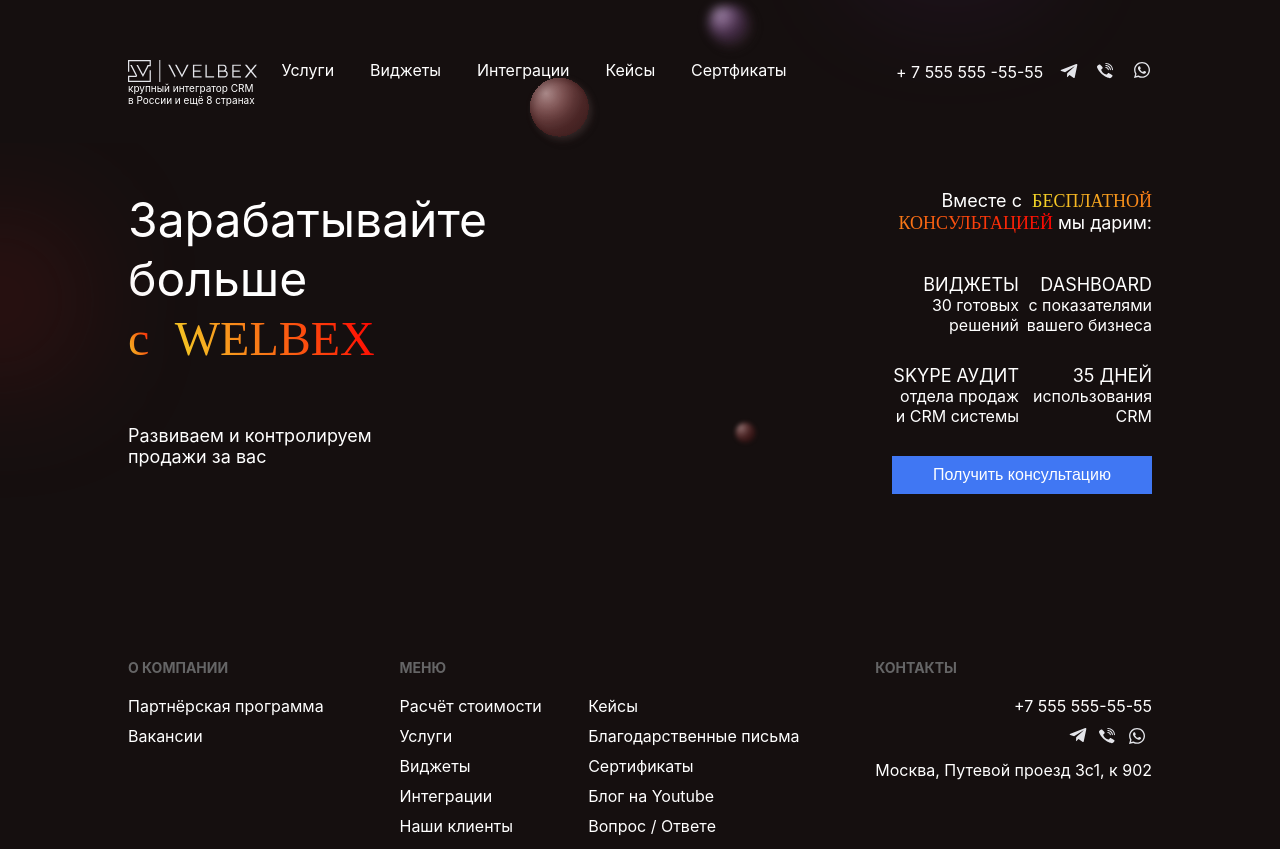
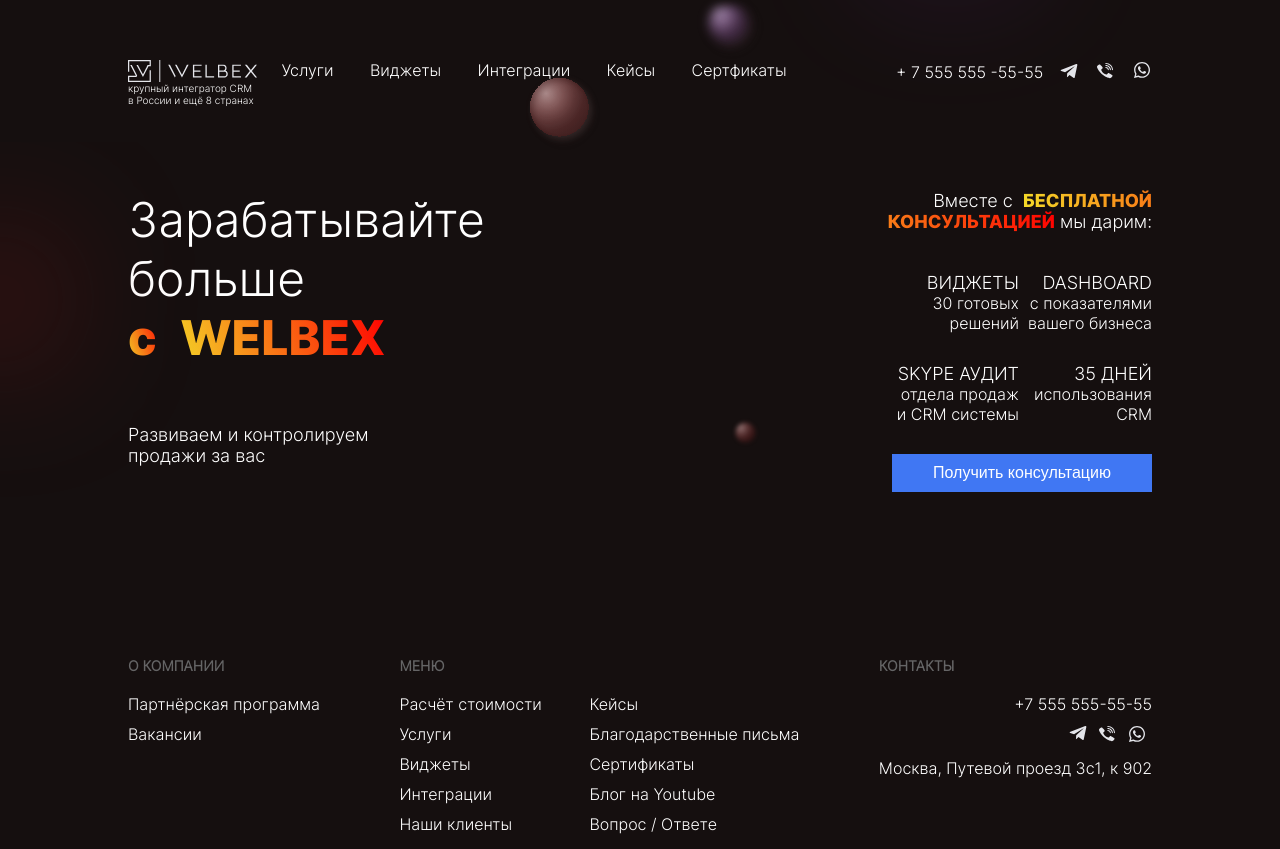
Before and after one commit to AnnaConda007/2task, a plain HTML site: page index.html in a window 1280 px wide. Shown: the top 849 px of the page. Drawn offline with Linux system fonts and the light colour scheme; the site is published under a folder, as on GitHub Pages, so addresses that start at the root find nothing; files whose address does not match are found by name.

Commit message:
/fonts=>fonts

```diff
--- a/index.css
+++ b/index.css
@@ -14,11 +14,11 @@ a {
 
 @font-face {
   font-family: "inter";
-  src: url("/fonts/Inter-Light.ttf") format("truetype");
+  src: url("fonts/Inter-Light.ttf") format("truetype");
 }
 @font-face {
   font-family: "inter-bold";
-  src: url("/fonts/Inter-ExtraBold.ttf") format("truetype");
+  src: url("fonts/Inter-ExtraBold.ttf") format("truetype");
 }
 
 :root {
```
